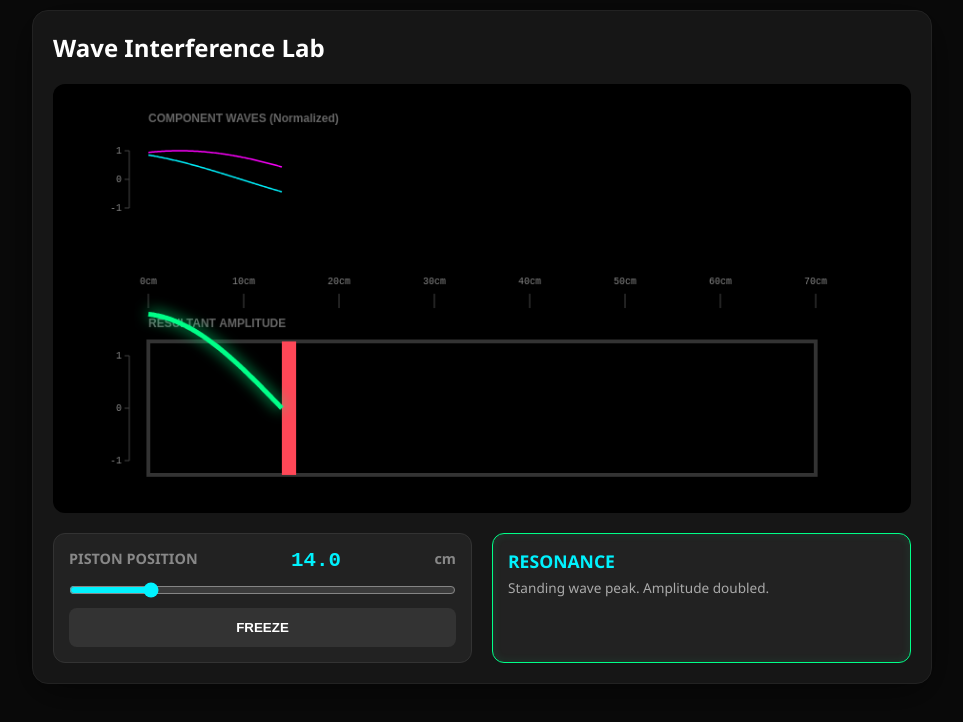
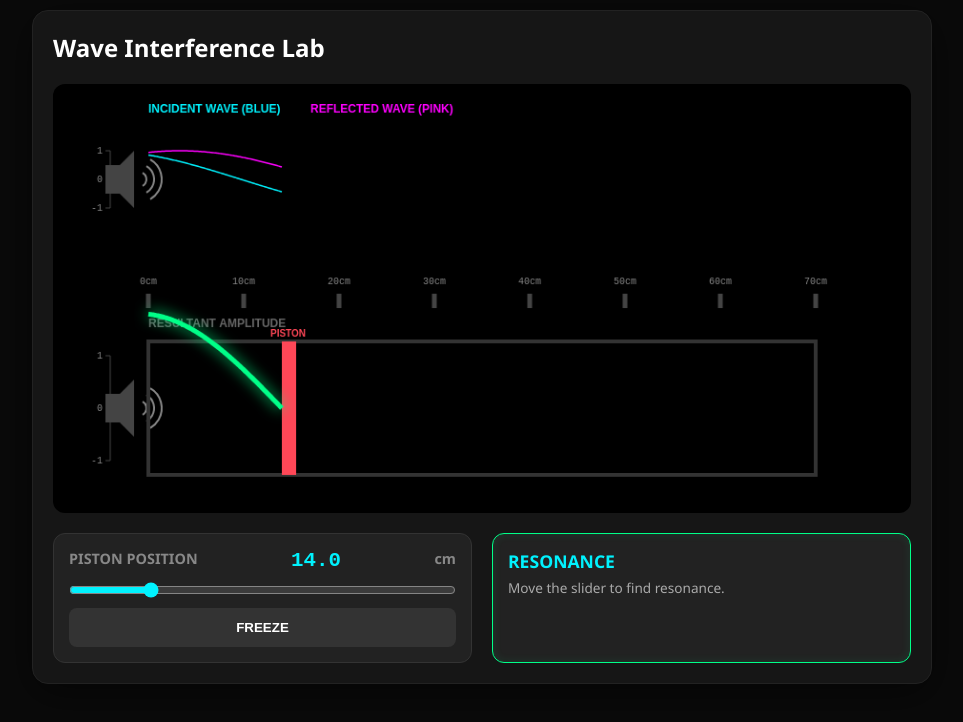
Before and after one commit to Dhrubajyoti930/physics, a plain HTML site: page index.html in a window 1280 px wide. Shown: the whole page, without its empty margins (158-1121 px from the left). Drawn offline with Linux system fonts and the light colour scheme.

Commit message:
Add pink wave color and speaker drawing functions
Added a pink wave color variable and new drawing functions for speakers and calibrations.

```diff
--- a/index.html
+++ b/index.html
@@ -11,6 +11,7 @@
             --accent: #00f2fe;
             --res-color: #00ff88;
             --clash-color: #ff3e3e;
+            --pink-wave: #ff00ff;
         }
 
         body {
@@ -57,8 +58,6 @@
 
         @media (max-width: 768px) {
             .controls { grid-template-columns: 1fr; }
-            h2 { font-size: 1.2rem; text-align: center; }
-            input[type=range] { height: 25px; }
         }
 
         .panel {
@@ -131,6 +130,26 @@
         freezeBtn.style.color = isFrozen ? "#000" : "#fff";
     };
 
+    function drawSpeaker(x, y) {
+        ctx.fillStyle = "#444";
+        ctx.beginPath();
+        ctx.rect(x - 30, y - 15, 15, 30); // Back box
+        ctx.moveTo(x - 15, y - 15);
+        ctx.lineTo(x, y - 30);
+        ctx.lineTo(x, y + 30);
+        ctx.lineTo(x - 15, y + 15);
+        ctx.fill();
+
+        // Sound waves icon
+        ctx.strokeStyle = "#888";
+        ctx.lineWidth = 2;
+        for(let i=1; i<=3; i++) {
+            ctx.beginPath();
+            ctx.arc(x + 5, y, i * 8, -Math.PI/3, Math.PI/3);
+            ctx.stroke();
+        }
+    }
+
     function drawAmplitudeScale(x, centerY, height) {
         ctx.strokeStyle = "#444";
         ctx.fillStyle = "#888";
@@ -138,15 +157,12 @@
         ctx.font = "10px monospace";
         ctx.textAlign = "right";
 
-        // Vertical Line
         ctx.beginPath();
         ctx.moveTo(x, centerY - height);
         ctx.lineTo(x, centerY + height);
         ctx.stroke();
 
-        // Ticks and Labels
-        const points = [{v: "1", y: -height}, {v: "0", y: 0}, {v: "-1", y: height}];
-        points.forEach(p => {
+        [{v: "1", y: -height}, {v: "0", y: 0}, {v: "-1", y: height}].forEach(p => {
             ctx.beginPath();
             ctx.moveTo(x, centerY + p.y);
             ctx.lineTo(x - 5, centerY + p.y);
@@ -165,33 +181,35 @@
         const startX = 100;
         const pX = startX + (L * 10);
 
-        // --- HORIZONTAL RULER (cm) ---
+        // --- CALIBRATIONS ---
         ctx.strokeStyle = "#444";
         ctx.fillStyle = "#888";
-        ctx.lineWidth = 1;
         ctx.font = "10px monospace";
         ctx.textAlign = "center";
-
         for (let i = 0; i <= 70; i += 10) {
             const tickX = startX + (i * 10);
-            ctx.beginPath();
-            ctx.moveTo(tickX, 235);
-            ctx.lineTo(tickX, 220);
-            ctx.stroke();
+            ctx.beginPath(); ctx.moveTo(tickX, 235); ctx.lineTo(tickX, 220); ctx.stroke();
             ctx.fillText(i + "cm", tickX, 210);
         }
 
-        // --- VERTICAL CALIBRATIONS (-1 to 1) ---
-        drawAmplitudeScale(startX - 20, 100, 30); // Top view scale
-        drawAmplitudeScale(startX - 20, 340, 55); // Bottom view scale
+        drawAmplitudeScale(startX - 40, 100, 30);
+        drawAmplitudeScale(startX - 40, 340, 55);
+        drawSpeaker(startX - 15, 100);
+        drawSpeaker(startX - 15, 340);
 
-        // Labels
+        // --- LABELS ---
         ctx.textAlign = "left";
-        ctx.fillStyle = "#666"; ctx.font = "bold 12px sans-serif";
-        ctx.fillText("COMPONENT WAVES (Normalized)", startX, 40);
+        ctx.font = "bold 12px sans-serif";
+
+        ctx.fillStyle = varColor('--accent');
+        ctx.fillText("INCIDENT WAVE (BLUE)", startX, 30);
+        ctx.fillStyle = "#ff00ff";
+        ctx.fillText("REFLECTED WAVE (PINK)", startX + 170, 30);
+
+        ctx.fillStyle = "#666";
         ctx.fillText("RESULTANT AMPLITUDE", startX, 255);
 
-        // 2. TOP VIEW (Individual Waves)
+        // 1. TOP VIEW
         ctx.beginPath(); ctx.strokeStyle = "#00f2fe"; ctx.lineWidth = 1.5;
         for(let x=startX; x<=pX; x++) {
             const z = (x-startX)/10;
@@ -208,12 +226,16 @@
         }
         ctx.stroke();
 
-        // 3. BOTTOM VIEW (The Sum)
+        // 2. BOTTOM VIEW
         ctx.strokeStyle = "#333"; ctx.lineWidth = 4;
         ctx.strokeRect(startX, 270, 700, 140);
 
+        // Piston & Label
         ctx.fillStyle = "#ff4757";
         ctx.fillRect(pX, 270, 15, 140);
+        ctx.fillStyle = "#ff4757";
+        ctx.font = "bold 10px sans-serif";
+        ctx.fillText("PISTON", pX - 12, 265);
 
         const alignment = Math.abs(Math.sin(k * L));
 
@@ -230,17 +252,14 @@
         if (alignment > 0.95) {
             ctx.strokeStyle = "#00ff88"; ctx.lineWidth = 5; ctx.shadowBlur = 15; ctx.shadowColor = "#00ff88";
             statusTitle.innerText = "RESONANCE";
-            stateDesc.innerText = "Standing wave peak. Amplitude doubled.";
             statusPanel.classList.add('res-active');
         } else if (alignment < 0.15) {
             ctx.strokeStyle = "#ff3e3e"; ctx.lineWidth = 1.5; ctx.setLineDash([4,4]);
             statusTitle.innerText = "DESTRUCTIVE CLASH";
-            stateDesc.innerText = "Waves cancel out. Zero amplitude.";
             statusPanel.classList.add('clash-active');
         } else {
             ctx.strokeStyle = "#00f2fe"; ctx.lineWidth = 2;
             statusTitle.innerText = "PARTIAL";
-            stateDesc.innerText = "Phase shift active.";
         }
         ctx.stroke();
         ctx.setLineDash([]); ctx.shadowBlur = 0;
@@ -248,6 +267,11 @@
         if (!isFrozen) time += 0.15;
         requestAnimationFrame(draw);
     }
+
+    function varColor(name) {
+        return getComputedStyle(document.documentElement).getPropertyValue(name);
+    }
+
     draw();
 </script>
 </body>
```
